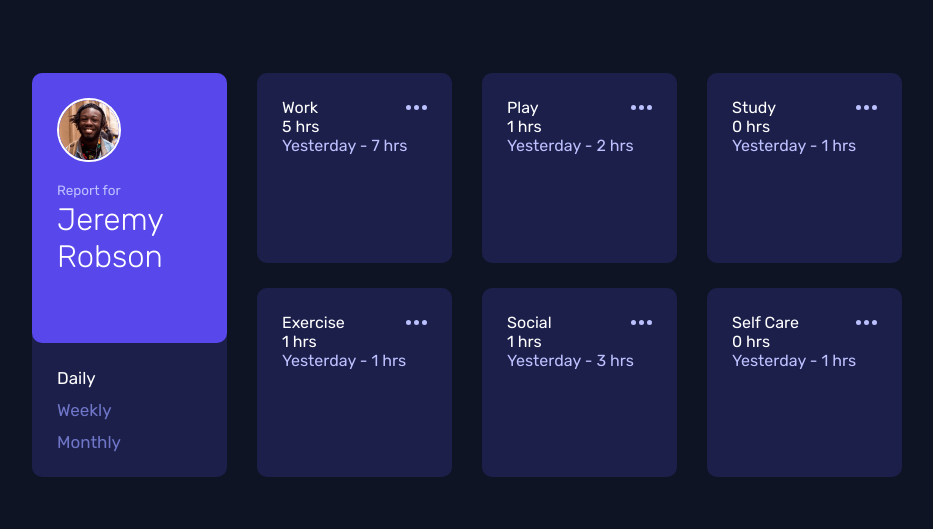
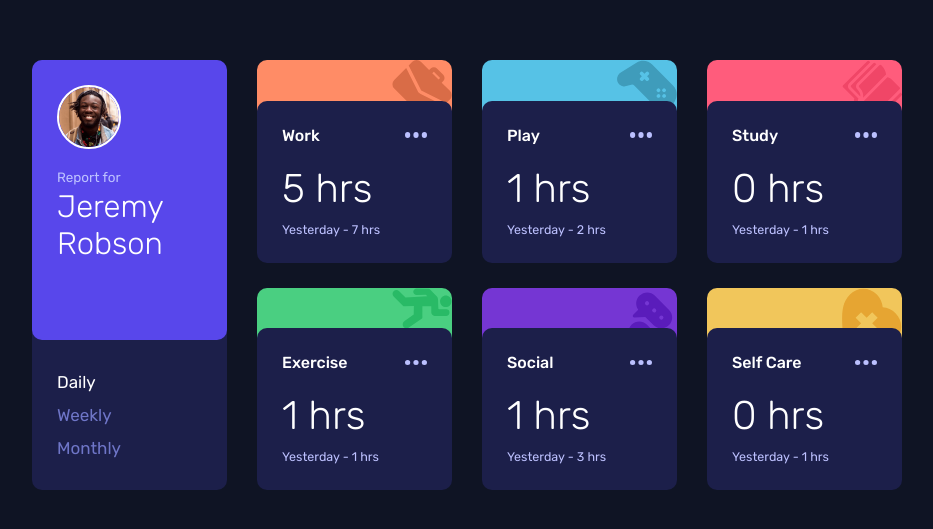
Before and after one commit to VasuBeachoo/time-tracking-dashboard, a React (Create React App) app: page / in a window 1280 px wide. Shown: the part 125-654 px from the top of the page, without its empty margins (173-1106 px from the left). Built offline with nearby package versions, Linux system fonts and the light colour scheme.

Commit message:
Style ActivityBlock component

```diff
--- a/src/components/ActivityBlock.jsx
+++ b/src/components/ActivityBlock.jsx
@@ -26,7 +26,10 @@ const ActivityBlock = ({ timeMode, data, iconSrc, iconAlt }) => {
   }
 
   return (
-    <div className="activity">
+    <div
+      id={`activity-${data.title.toLowerCase().replace(/\s/g, "")}`}
+      className="activity"
+    >
       <div className="activity__info">
         <div className="activity__header-container">
           <p className="activity__heading">{data.title}</p>
--- a/src/css/style.css
+++ b/src/css/style.css
@@ -29,6 +29,10 @@ body {
       grid-template: repeat(2, 1fr)/repeat(4, 1fr);
   gap: 25px 30px;
   font-family: "Rubik", sans-serif;
+  -webkit-user-select: none;
+     -moz-user-select: none;
+      -ms-user-select: none;
+          user-select: none;
 }
 
 .profile {
@@ -76,7 +80,7 @@ body {
   background-color: #5847eb;
   border-radius: 10px;
   width: 100%;
-  height: 270px;
+  height: 280px;
   padding: 25px;
 }
 
@@ -125,13 +129,12 @@ body {
   -webkit-box-direction: normal;
       -ms-flex-direction: column;
           flex-direction: column;
-  -webkit-box-pack: justify;
-      -ms-flex-pack: justify;
-          justify-content: space-between;
+  -ms-flex-pack: distribute;
+      justify-content: space-around;
   -webkit-box-align: start;
       -ms-flex-align: start;
           align-items: flex-start;
-  height: 84px;
+  height: 100px;
   padding: 25px;
 }
 
@@ -139,10 +142,6 @@ body {
   font-size: 17px;
   font-weight: 400;
   margin: 0;
-  -webkit-user-select: none;
-     -moz-user-select: none;
-      -ms-user-select: none;
-          user-select: none;
   -webkit-transition: 0.2s;
   transition: 0.2s;
 }
@@ -165,7 +164,20 @@ body {
 }
 
 .activity {
-  border-radius: 10px;
+  display: -webkit-box;
+  display: -ms-flexbox;
+  display: flex;
+  -webkit-box-orient: vertical;
+  -webkit-box-direction: normal;
+      -ms-flex-direction: column;
+          flex-direction: column;
+  -webkit-box-pack: end;
+      -ms-flex-pack: end;
+          justify-content: flex-end;
+  -webkit-box-align: start;
+      -ms-flex-align: start;
+          align-items: flex-start;
+  border-radius: 10px 10px 20px 20px;
   -webkit-box-sizing: border-box;
           box-sizing: border-box;
 }
@@ -188,8 +200,17 @@ body {
           box-sizing: border-box;
   background-color: #1c1f4a;
   border-radius: 10px;
-  height: 100%;
+  width: 100%;
+  height: 80%;
   padding: 25px;
+  -webkit-transition: 0.2s;
+  transition: 0.2s;
+}
+
+.activity__info:hover {
+  cursor: pointer;
+  -webkit-filter: brightness(1.7);
+          filter: brightness(1.7);
 }
 
 .activity__header-container {
@@ -207,11 +228,22 @@ body {
       -ms-flex-align: center;
           align-items: center;
   width: 100%;
+  margin: 0 0 20px 0;
 }
 
 .activity__heading {
   color: white;
+  font-size: 16px;
+  font-weight: 500;
   margin: 0;
+}
+
+.activity__ellipsis {
+  width: 22px;
+}
+
+.activity__ellipsis:hover {
+  cursor: pointer;
 }
 
 .activity__time-container {
@@ -232,11 +264,44 @@ body {
 
 .activity__current-time {
   color: white;
-  margin: 0;
+  font-size: 40px;
+  font-weight: 300;
+  margin: 0 0 10px 0;
 }
 
 .activity__prev-time {
   color: #bdc1ff;
+  font-size: 12.5px;
   margin: 0;
 }
+
+#activity-work {
+  background: url("../assets/icon-work.svg") #ff8c66 no-repeat top right;
+  background-size: 60px;
+}
+
+#activity-play {
+  background: url("../assets/icon-play.svg") #56c2e6 no-repeat top right;
+  background-size: 60px;
+}
+
+#activity-study {
+  background: url("../assets/icon-study.svg") #ff5c7c no-repeat top right;
+  background-size: 60px;
+}
+
+#activity-exercise {
+  background: url("../assets/icon-exercise.svg") #4acf81 no-repeat top right;
+  background-size: 60px;
+}
+
+#activity-social {
+  background: url("../assets/icon-social.svg") #7536d3 no-repeat top right;
+  background-size: 60px;
+}
+
+#activity-selfcare {
+  background: url("../assets/icon-self-care.svg") #f1c65b no-repeat top right;
+  background-size: 60px;
+}
 /*# sourceMappingURL=style.css.map */
--- a/src/css/style.scss
+++ b/src/css/style.scss
@@ -25,6 +25,7 @@ $font: "Rubik", sans-serif;
 
 $border-radius: 10px;
 $padding: 25px;
+$background-icon-size: 60px;
 
 ///////////////////////////////////////
 // MIXINS /////////////////////////////
@@ -61,6 +62,7 @@ body {
   grid-template: repeat(2, 1fr) / repeat(4, 1fr);
   gap: 25px 30px;
   font-family: $font;
+  user-select: none;
 }
 
 .profile {
@@ -77,7 +79,7 @@ body {
     background-color: color(Blue);
     border-radius: $border-radius;
     width: 100%;
-    height: 270px;
+    height: 280px;
     padding: $padding;
   }
 
@@ -107,8 +109,8 @@ body {
   }
 
   &__time-container {
-    @include flex(column, space-between, flex-start);
-    height: 84px;
+    @include flex(column, space-around, flex-start);
+    height: 100px;
     padding: $padding;
   }
 
@@ -116,7 +118,6 @@ body {
     font-size: 17px;
     font-weight: 400;
     margin: 0;
-    user-select: none;
     transition: 0.2s;
 
     &:hover {
@@ -139,7 +140,9 @@ body {
 }
 
 .activity {
-  border-radius: $border-radius;
+  @include flex(column, flex-end, flex-start);
+  border-radius: $border-radius $border-radius $border-radius + 10px
+    $border-radius + 10px;
   box-sizing: border-box;
 
   &__info {
@@ -147,18 +150,36 @@ body {
     box-sizing: border-box;
     background-color: color(Dark-blue);
     border-radius: $border-radius;
-    height: 100%;
+    width: 100%;
+    height: 80%;
     padding: $padding;
+    transition: 0.2s;
+
+    &:hover {
+      cursor: pointer;
+      filter: brightness(1.7);
+    }
   }
 
   &__header-container {
     @include flex(row, space-between, center);
     width: 100%;
+    margin: 0 0 20px 0;
   }
 
   &__heading {
     color: color(White);
+    font-size: 16px;
+    font-weight: 500;
     margin: 0;
+  }
+
+  &__ellipsis {
+    width: 22px;
+
+    &:hover {
+      cursor: pointer;
+    }
   }
 
   &__time-container {
@@ -167,11 +188,50 @@ body {
 
   &__current-time {
     color: color(White);
-    margin: 0;
+    font-size: 40px;
+    font-weight: 300;
+    margin: 0 0 10px 0;
   }
 
   &__prev-time {
     color: color(Pale-blue);
+    font-size: 12.5px;
     margin: 0;
   }
 }
+
+#activity-work {
+  background: url("../assets/icon-work.svg") color(Light-red-work) no-repeat top
+    right;
+  background-size: $background-icon-size;
+}
+
+#activity-play {
+  background: url("../assets/icon-play.svg") color(Soft-blue-play) no-repeat top
+    right;
+  background-size: $background-icon-size;
+}
+
+#activity-study {
+  background: url("../assets/icon-study.svg") color(Light-red-study) no-repeat
+    top right;
+  background-size: $background-icon-size;
+}
+
+#activity-exercise {
+  background: url("../assets/icon-exercise.svg") color(Lime-green-exercise)
+    no-repeat top right;
+  background-size: $background-icon-size;
+}
+
+#activity-social {
+  background: url("../assets/icon-social.svg") color(Violet-social) no-repeat
+    top right;
+  background-size: $background-icon-size;
+}
+
+#activity-selfcare {
+  background: url("../assets/icon-self-care.svg") color(Soft-orange-self-care)
+    no-repeat top right;
+  background-size: $background-icon-size;
+}
```
